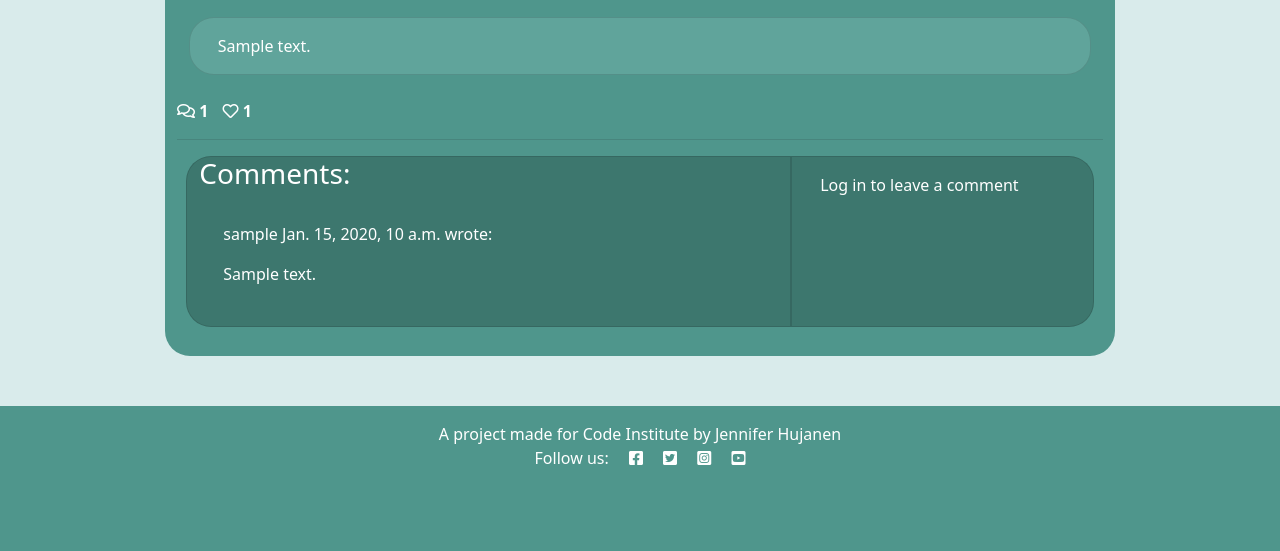
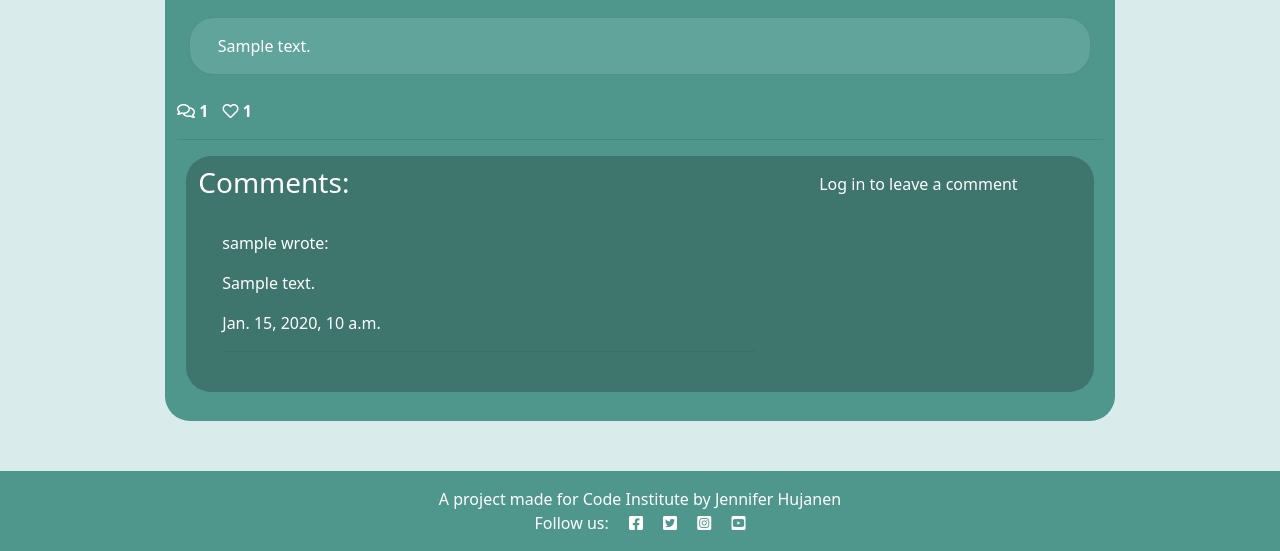
Before and after one commit to Hujanen91/The-Longdog-Hunt-PP4, a Django app: a page that uses blog/templates/blog/post_detail.html in a window 1280 px wide. Shown: the part 360-911 px from the top of the page. Before the commit the page ends 825 px from the top, so only its background shows below. Run offline with Django 4.2, Linux system fonts and the light colour scheme; tables that the repository leaves empty hold one stand-in row (values such as "Sample post"); some libraries are stand-ins or nearby versions.

Commit message:
Style buttons for a more clean look

```diff
--- a/blog/templates/blog/post_detail.html
+++ b/blog/templates/blog/post_detail.html
@@ -64,18 +64,16 @@
           faded{% elif not comment.approved %} d-none{% endif %}">
           <p class="font-weight-bold">
             {{ comment.author }}
-            <span class="font-weight-normal">
-              {{ comment.created_on }}
-            </span> wrote:
+             wrote:
           </p>
           <div id="comment{{ comment.id }}">
             {{ comment.body | linebreaks }}
           </div>
-          {% if not comment.approved and comment.author == user %}
-          <p class="approval">
-            This comment is awaiting approval
-          </p>
-          {% endif %}
+          <span class="font-weight-normal">
+            {{ comment.created_on }}
+          </span><br>
+          <hr>
+
           {% if user.is_authenticated and comment.author == user %}
           <button class="btn btn-delete"
             comment_id="{{ comment.id }}">Delete</button>
--- a/static/css/style.css
+++ b/static/css/style.css
@@ -89,13 +89,19 @@ a {
     border-radius: 25px;
 }
 
+.display-comments h3 {
+    margin-top: 10px;
+}
+
 .display-comments {
+    border: none;
     color: #ffffff;
     background-color: #2e5a5485;
     border-radius: 25px 0px 0px 25px;
 }
 
 .creating-comment {
+    border: none;
     color: #ffffff;
     background-color: #2e5a5485;
     border-radius: 0px 25px 25px 0px;
@@ -130,8 +136,8 @@ a {
 .btn {
     background-color: #914D57;
     color: #ffff;
-    border-width: 5px;
-    border-radius: 25px;
+    border-width: 2px;
+    border-radius: 10px;
     border-color: #af6c76;
     margin-bottom: 10px;
 }
@@ -139,8 +145,8 @@ a {
 .btn:hover {
     background-color: #ce919b;
     color: #000000;
-    border-width: 5px;
-    border-radius: 25px;
+    border-width: 2px;
+    border-radius: 10px;
     border-color: #914D57;
     margin-bottom: 10px;
 }
```
